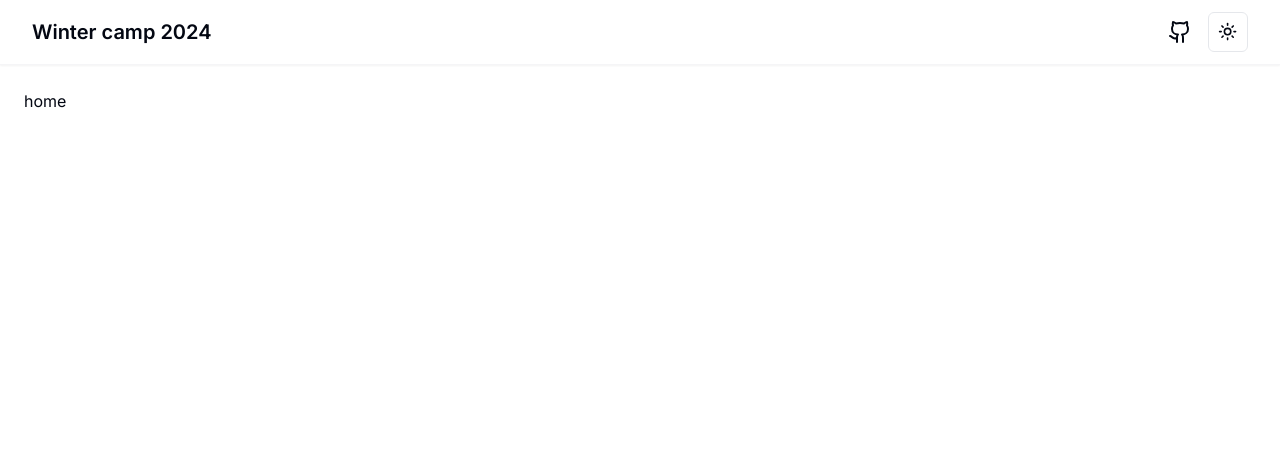
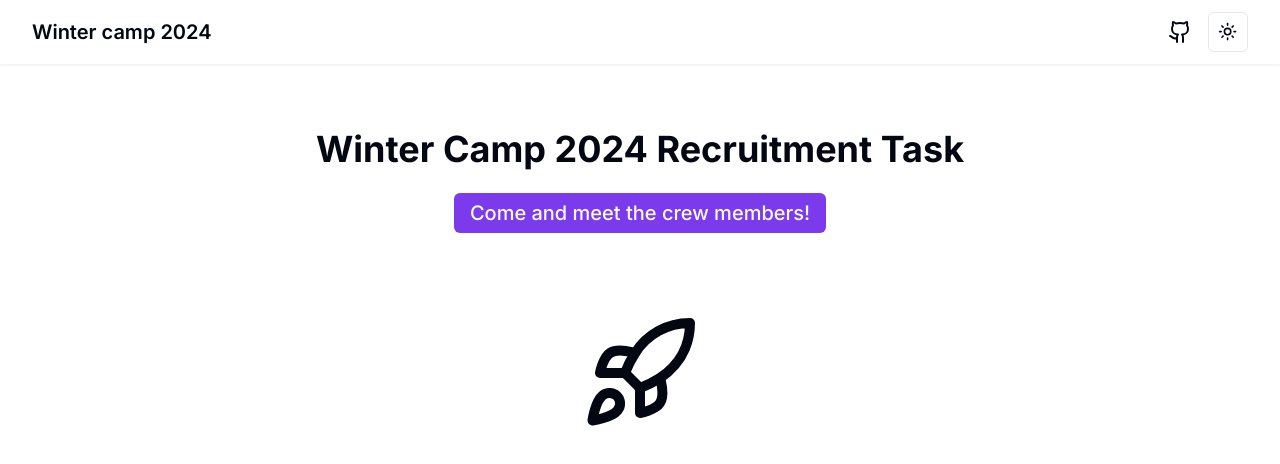
Before and after one commit to gorrion-io/winter-camp-2024, a Next.js app: page / in a window 1280 px wide. Shown: the top 464 px of the page. Built offline with nearby package versions, Linux system fonts and the light colour scheme.

Commit message:
Refine main page appearance

```diff
--- /dev/null
+++ b/components/home/Home.tsx
@@ -0,0 +1,21 @@
+import React from 'react';
+import Link from 'next/link';
+import { buttonVariants } from '@/components/ui/button';
+import { Rocket } from 'lucide-react';
+
+export const Home = () => {
+	return (
+		<div className='flex flex-col justify-center items-center w-full mt-10 '>
+			<div className='flex place-items-center'>
+				<h1 className='text-4xl font-bold text-center'>Winter Camp 2024 Recruitment Task</h1>
+			</div>
+
+			<Link href='/task/1' className={`${buttonVariants({ variant: 'default' })} mt-6 text-xl`}>
+				Come and meet the crew members!
+			</Link>
+			<div className='mt-10 sm:mt-20 hover:scale-150  duration-500 hover:text-primary transition-all '>
+				<Rocket size={120} />
+			</div>
+		</div>
+	);
+};
--- a/pages/index.tsx
+++ b/pages/index.tsx
@@ -1,4 +1,6 @@
-const Home = () => {
-	return <div>home</div>;
+import { Home } from '@/components/home/Home';
+
+const HomePage = () => {
+	return <Home />;
 };
-export default Home;
+export default HomePage;
```
